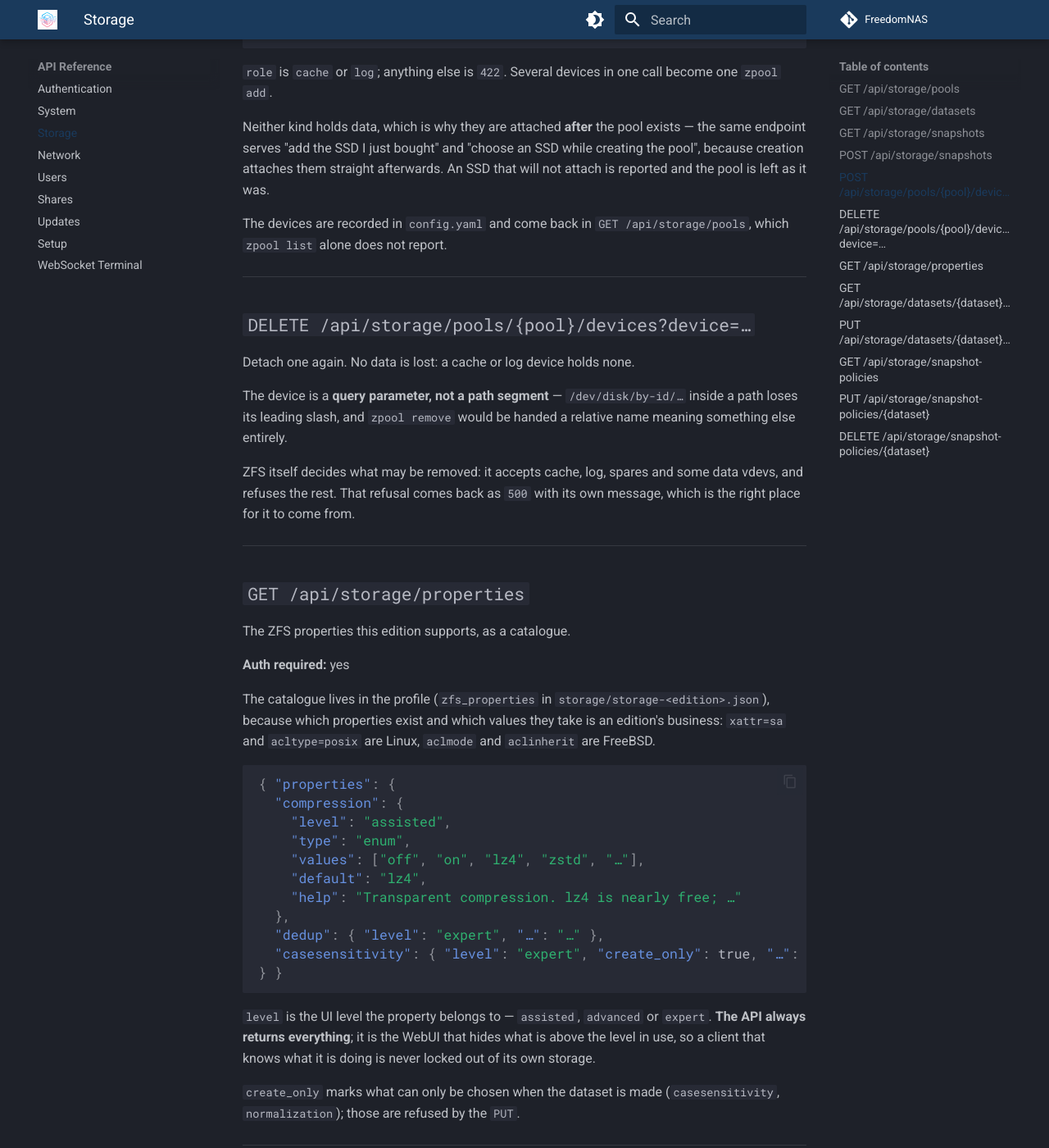
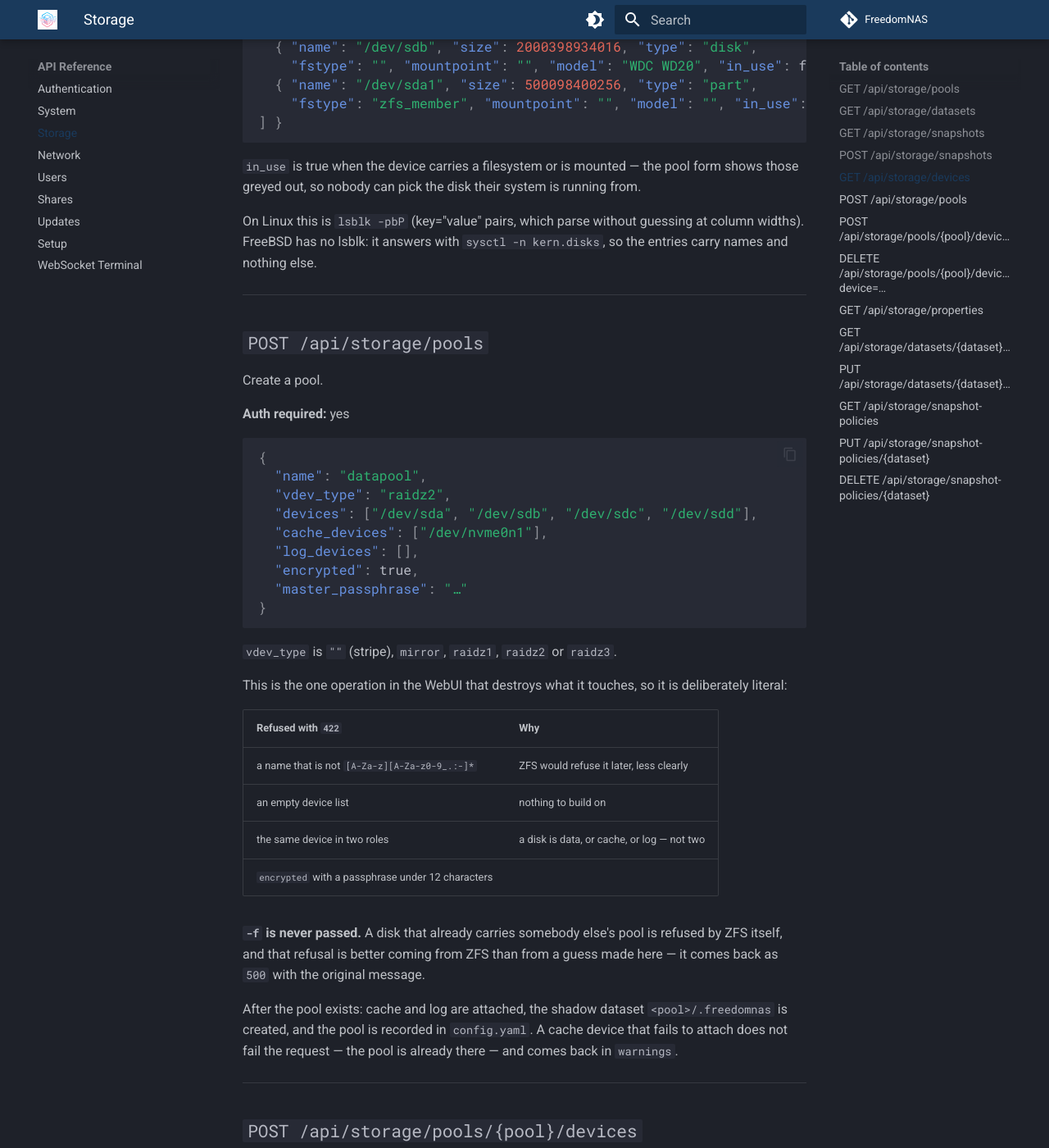
Before and after one commit to FreedomNAS/freedomnas-docs, an MkDocs documentation site: the page built from docs/api/storage.md, in a window 1280 px wide and 1400 px high, scrolled down 2883 px. Shown: the whole window at 82% size. Built offline with MkDocs 1.6.1 and Material for MkDocs 9.7.7, drawn with Linux system fonts in a browser that asks for light colours; some of the changed text lies outside the part shown.

Commit message:
Document pool creation and device listing

````diff
--- a/docs/api/storage.md
+++ b/docs/api/storage.md
@@ -113,6 +113,72 @@ Both fields are required; `422` is returned if either is missing.
 | 422 | `dataset` or `snap_name` missing |
 | 500 | ZFS command failed (dataset doesn't exist, pool degraded, etc.) |
 
+
+---
+
+## `GET /api/storage/devices`
+
+The block devices this machine has, and what is already on them.
+
+**Auth required:** yes
+
+```json
+{ "devices": [
+  { "name": "/dev/sdb", "size": 2000398934016, "type": "disk",
+    "fstype": "", "mountpoint": "", "model": "WDC WD20", "in_use": false },
+  { "name": "/dev/sda1", "size": 500098400256, "type": "part",
+    "fstype": "zfs_member", "mountpoint": "", "model": "", "in_use": true }
+] }
+```
+
+`in_use` is true when the device carries a filesystem or is mounted — the
+pool form shows those greyed out, so nobody can pick the disk their system
+is running from.
+
+On Linux this is `lsblk -pbP` (key="value" pairs, which parse without
+guessing at column widths). FreeBSD has no lsblk: it answers with
+`sysctl -n kern.disks`, so the entries carry names and nothing else.
+
+---
+
+## `POST /api/storage/pools`
+
+Create a pool.
+
+**Auth required:** yes
+
+```json
+{
+  "name": "datapool",
+  "vdev_type": "raidz2",
+  "devices": ["/dev/sda", "/dev/sdb", "/dev/sdc", "/dev/sdd"],
+  "cache_devices": ["/dev/nvme0n1"],
+  "log_devices": [],
+  "encrypted": true,
+  "master_passphrase": "…"
+}
+```
+
+`vdev_type` is `""` (stripe), `mirror`, `raidz1`, `raidz2` or `raidz3`.
+
+This is the one operation in the WebUI that destroys what it touches, so it
+is deliberately literal:
+
+| Refused with `422` | Why |
+|---|---|
+| a name that is not `[A-Za-z][A-Za-z0-9_.:-]*` | ZFS would refuse it later, less clearly |
+| an empty device list | nothing to build on |
+| the same device in two roles | a disk is data, or cache, or log — not two |
+| `encrypted` with a passphrase under 12 characters | |
+
+**`-f` is never passed.** A disk that already carries somebody else's pool is
+refused by ZFS itself, and that refusal is better coming from ZFS than from a
+guess made here — it comes back as `500` with the original message.
+
+After the pool exists: cache and log are attached, the shadow dataset
+`<pool>/.freedomnas` is created, and the pool is recorded in `config.yaml`.
+A cache device that fails to attach does not fail the request — the pool is
+already there — and comes back in `warnings`.
 
 ---
 
````
